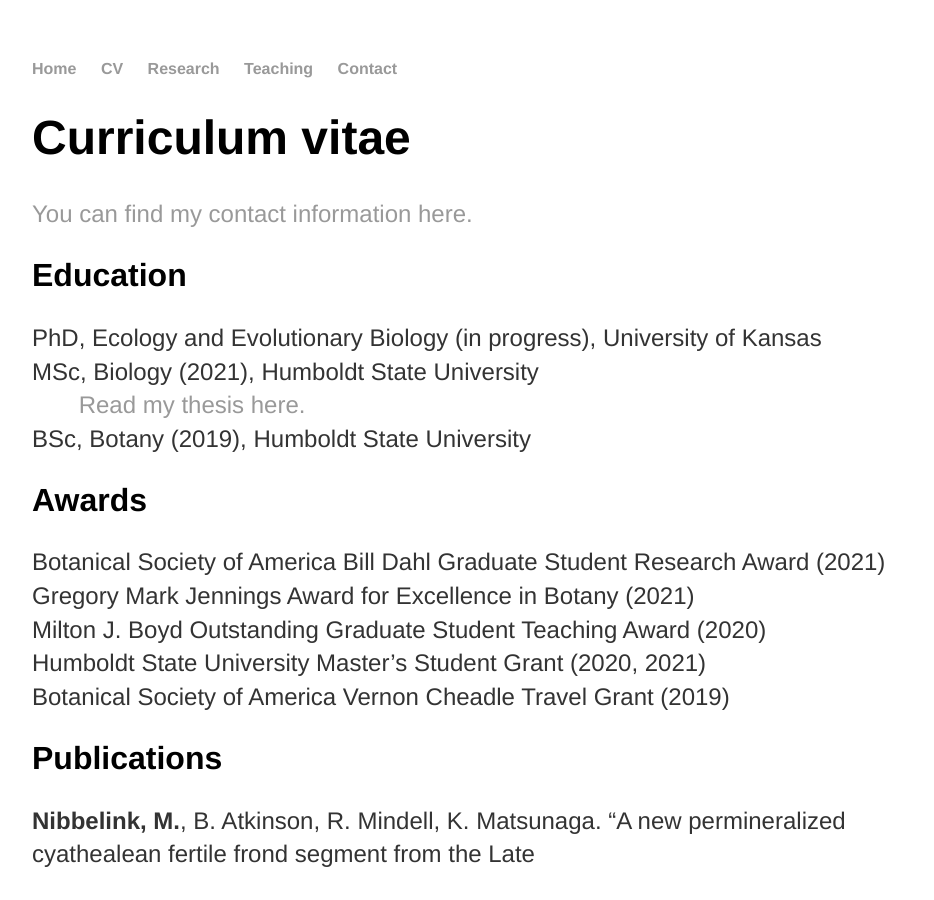
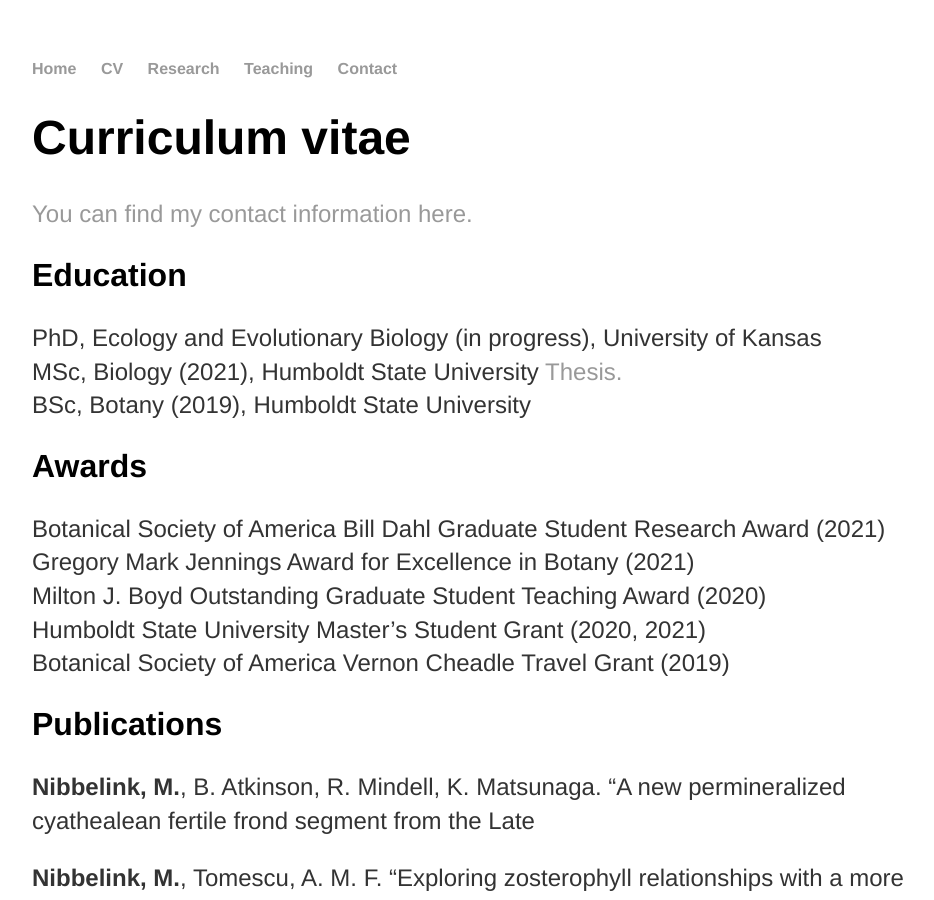
Before and after one commit to megannibbs/megannibbelink.github.io, a Jekyll site: the page built from cv/index.html, in a window 1280 px wide and 900 px high. Shown: the whole window, without its empty margins (160-1094 px from the left). Built offline with Jekyll 4.4.1, drawn with Linux system fonts in a browser that asks for light colours.

Commit message:
Update index.html

```diff
--- a/cv/index.html
+++ b/cv/index.html
@@ -7,8 +7,7 @@
 	<p><a href="/contact">You can find my contact information here.</a></p>
 	<h2>Education</h2>
 	<p>PhD, Ecology and Evolutionary Biology (in progress), University of Kansas</br>
-	MSc, Biology (2021), Humboldt State University</br>
-	&nbsp;&nbsp;&nbsp;&nbsp;&nbsp;&nbsp;<a href="https://digitalcommons.humboldt.edu/etd/534"> Read my thesis here.</a></br>
+	MSc, Biology (2021), Humboldt State University<a href="https://digitalcommons.humboldt.edu/etd/534"> Thesis.</a></br>
 	BSc, Botany (2019), Humboldt State University</p>
 	<h2>Awards</h2>
 	<p>Botanical Society of America Bill Dahl Graduate Student Research Award (2021)</br>
```
